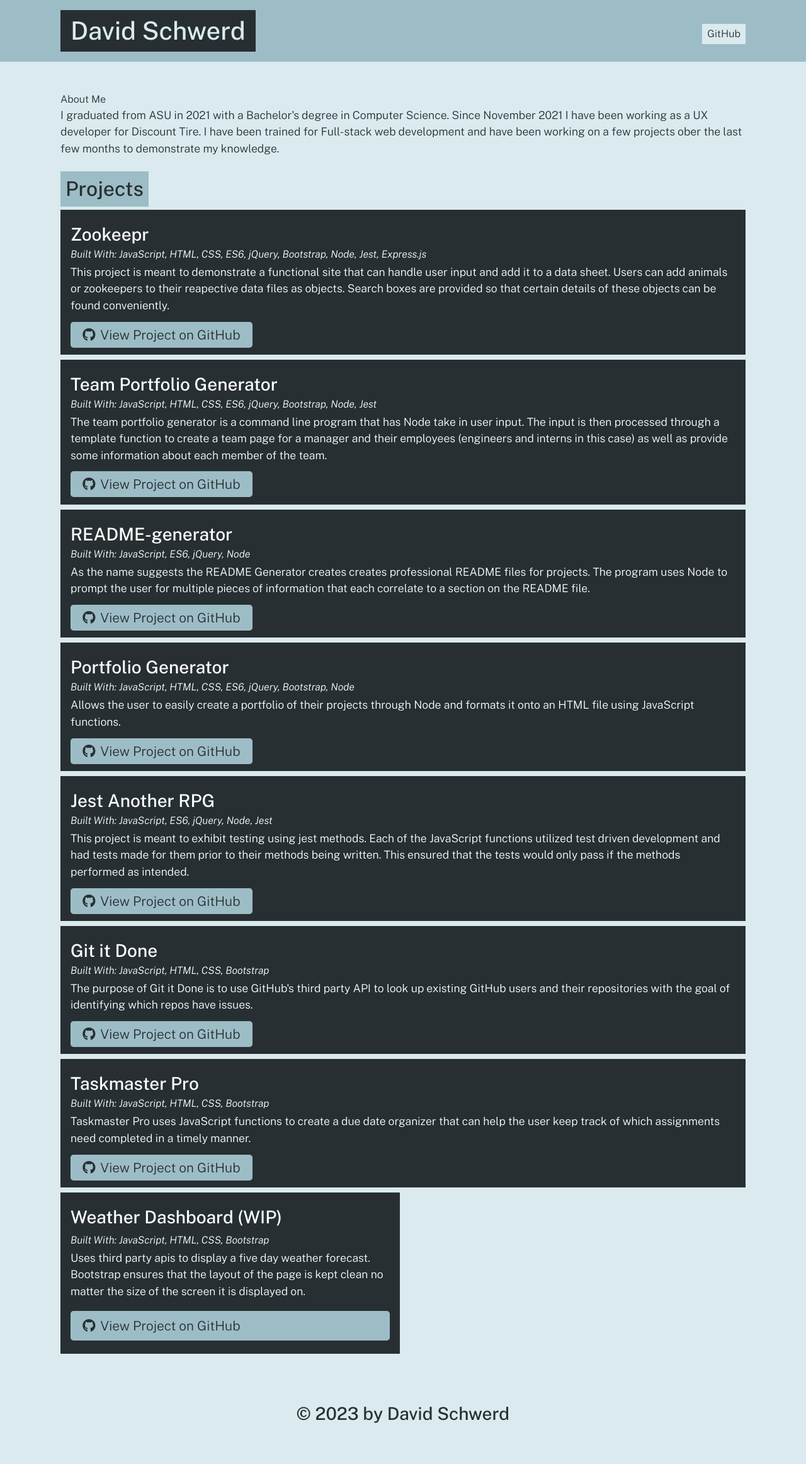
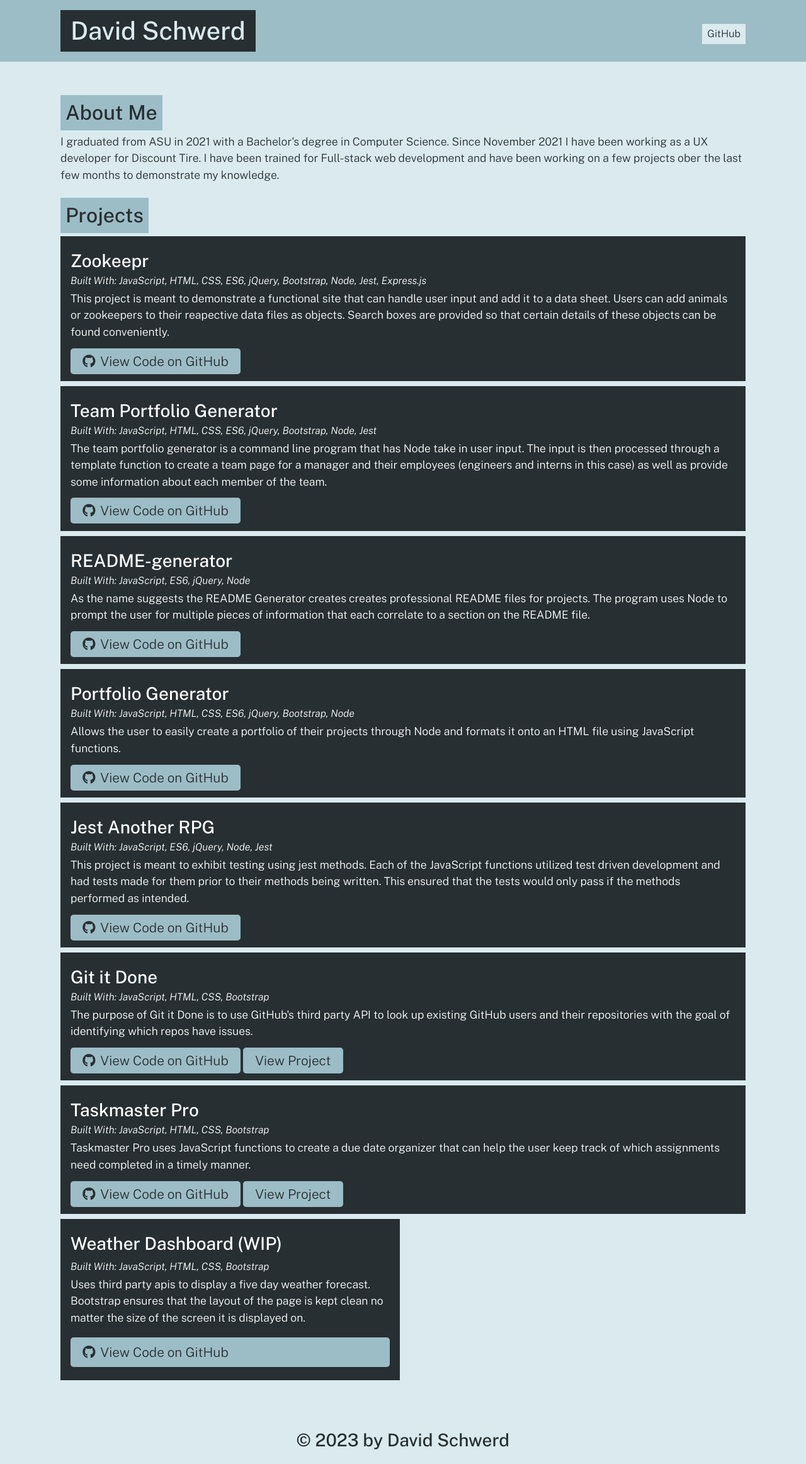
Before and after one commit to dmschwerd/portfolio, a plain HTML site: page index.html in a window 1280 px wide. Shown: the whole page at 63% size. Before the commit the page ends 2282 px from the top, so only its background shows below. Drawn offline with nearby package versions, Linux system fonts and the light colour scheme.

Commit message:
front end application buttons

```diff
--- a/index.html
+++ b/index.html
@@ -23,9 +23,10 @@
     </header>
     <main class="container my-5">
 
-    <section class="my-3" id="about"
+    <section class="my-3" id="about">
       <h2 class="text-dark bg-primary p-2 display-inline-block">About Me</h2>
-      <p>I graduated from ASU in 2021 with a Bachelor's degree in Computer Science. Since November 2021 I have been working as a UX developer for Discount Tire. I have been trained for Full-stack web development and have been working on a few projects ober the last few months to demonstrate my knowledge.</p>
+      <p>I graduated from ASU in 2021 with a Bachelor's degree in Computer Science. Since November 2021 I have been working as a UX developer for Discount Tire. I have
+        been trained for Full-stack web development and have been working on a few projects ober the last few months to demonstrate my knowledge.</p>
     </section>
 
 
@@ -39,8 +40,9 @@
               Built With:
               JavaScript, HTML, CSS, ES6, jQuery, Bootstrap, Node, Jest, Express.js
             </h5>
-            <p>This project is meant to demonstrate a functional site that can handle user input and add it to a data sheet. Users can add animals or zookeepers to their reapective data files as objects. Search boxes are provided so that certain details of these objects can be found conveniently.</p>
-            <a href="https://github.com/dmschwerd/zookeepr" class="btn"><i class="fab fa-github mr-2"></i>View Project on GitHub</a>
+            <p>This project is meant to demonstrate a functional site that can handle user input and add it to a data sheet. Users can add animals or zookeepers to their
+                reapective data files as objects. Search boxes are provided so that certain details of these objects can be found conveniently.</p>
+            <a href="https://github.com/dmschwerd/zookeepr" class="btn"><i class="fab fa-github mr-2"></i>View Code on GitHub</a>
           </div>
 
           <div class="col-12 mb-2 bg-dark text-light p-3">
@@ -49,8 +51,9 @@
               Built With:
               JavaScript, HTML, CSS, ES6, jQuery, Bootstrap, Node, Jest
             </h5>
-            <p>The team portfolio generator is a command line program that has Node take in user input. The input is then processed through a template function to create a team page for a manager and their employees (engineers and interns in this case) as well as provide some information about each member of the team. </p>
-            <a href="https://github.com/dmschwerd/team-portfolio-generator" class="btn"><i class="fab fa-github mr-2"></i>View Project on GitHub</a>
+            <p>The team portfolio generator is a command line program that has Node take in user input. The input is then processed through a template function to create
+                a team page for a manager and their employees (engineers and interns in this case) as well as provide some information about each member of the team. </p>
+            <a href="https://github.com/dmschwerd/team-portfolio-generator" class="btn"><i class="fab fa-github mr-2"></i>View Code on GitHub</a>
           </div>
 
           <div class="col-12 mb-2 bg-dark text-light p-3">
@@ -59,8 +62,9 @@
               Built With:
               JavaScript, ES6, jQuery, Node
             </h5>
-            <p>As the name suggests the README Generator creates creates professional README files for projects. The program uses Node to prompt the user for multiple pieces of information that each correlate to a section on the README file.</p>
-            <a href="https://github.com/dmschwerd/README-generator" class="btn"><i class="fab fa-github mr-2"></i>View Project on GitHub</a>
+            <p>As the name suggests the README Generator creates creates professional README files for projects. The program uses Node to prompt the user for multiple
+                pieces of information that each correlate to a section on the README file.</p>
+            <a href="https://github.com/dmschwerd/README-generator" class="btn"><i class="fab fa-github mr-2"></i>View Code on GitHub</a>
           </div>
 
           <div class="col-12 mb-2 bg-dark text-light p-3">
@@ -70,7 +74,7 @@
               JavaScript, HTML, CSS, ES6, jQuery, Bootstrap, Node
             </h5>
             <p>Allows the user to easily create a portfolio of their projects through Node and formats it onto an HTML file using JavaScript functions.</p>
-            <a href="https://github.com/dmschwerd/portfolio-generator" class="btn"><i class="fab fa-github mr-2"></i>View Project on GitHub</a>
+            <a href="https://github.com/dmschwerd/portfolio-generator" class="btn"><i class="fab fa-github mr-2"></i>View Code on GitHub</a>
           </div>
 
           <div class="col-12 mb-2 bg-dark text-light p-3">
@@ -79,8 +83,9 @@
               Built With:
               JavaScript, ES6, jQuery, Node, Jest
             </h5>
-            <p>This project is meant to exhibit testing using jest methods. Each of the JavaScript functions utilized test driven development and had tests made for them prior to their methods being written. This ensured that the tests would only pass if the methods performed as intended.</p>
-            <a href="https://github.com/dmschwerd/jest-another-RPG" class="btn"><i class="fab fa-github mr-2"></i>View Project on GitHub</a>
+            <p>This project is meant to exhibit testing using jest methods. Each of the JavaScript functions utilized test driven development and had tests made for them
+                prior to their methods being written. This ensured that the tests would only pass if the methods performed as intended.</p>
+            <a href="https://github.com/dmschwerd/jest-another-RPG" class="btn"><i class="fab fa-github mr-2"></i>View Code on GitHub</a>
           </div>
 
           <div class="col-12 mb-2 bg-dark text-light p-3">
@@ -89,8 +94,10 @@
               Built With:
               JavaScript, HTML, CSS, Bootstrap
             </h5>
-            <p>The purpose of Git it Done is to use GitHub's third party API to look up existing GitHub users and their repositories with the goal of identifying which repos have issues.</p>
-            <a href="https://github.com/dmschwerd/git-it-done" class="btn"><i class="fab fa-github mr-2"></i>View Project on GitHub</a>
+            <p>The purpose of Git it Done is to use GitHub's third party API to look up existing GitHub users and their repositories with the goal of identifying which
+                repos have issues.</p>
+            <a href="https://github.com/dmschwerd/git-it-done" class="btn"><i class="fab fa-github mr-2"></i>View Code on GitHub</a>
+            <a href="https://dmschwerd.github.io/git-it-done" class="btn">View Project</a>
           </div>
 
           <div class="col-12 mb-2 bg-dark text-light p-3">
@@ -100,7 +107,8 @@
               JavaScript, HTML, CSS, Bootstrap
             </h5>
             <p>Taskmaster Pro uses JavaScript functions to create a due date organizer that can help the user keep track of which assignments need completed in a timely manner.</p>
-            <a href="https://github.com/dmschwerd/taskmaster-pro" class="btn"><i class="fab fa-github mr-2"></i>View Project on GitHub</a>
+            <a href="https://github.com/dmschwerd/taskmaster-pro" class="btn"><i class="fab fa-github mr-2"></i>View Code on GitHub</a>
+            <a href="https://dmschwerd.github.io/taskmaster-pro" class="btn">View Project</a>
           </div>
 
 
@@ -111,8 +119,9 @@
               Built With:
               JavaScript, HTML, CSS, Bootstrap
             </h5>
-            <p>Uses third party apis to display a five day weather forecast. Bootstrap ensures that the layout of the page is kept clean no matter the size of the screen it is displayed on.</p>
-            <a href="https://github.com/dmschwerd/weather-dashboard" class="btn mt-auto"><i class="fab fa-github mr-2"></i>View Project on GitHub</a>
+            <p>Uses third party apis to display a five day weather forecast. Bootstrap ensures that the layout of the page is kept clean no matter the size of the screen
+                it is displayed on.</p>
+            <a href="https://github.com/dmschwerd/weather-dashboard" class="btn mt-auto"><i class="fab fa-github mr-2"></i>View Code on GitHub</a>
           </div>
 
       </div>
```
